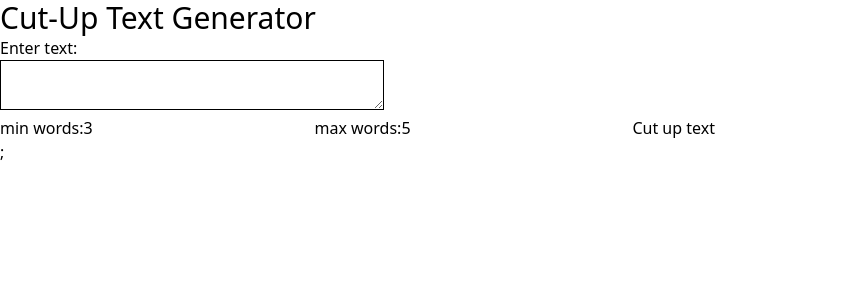
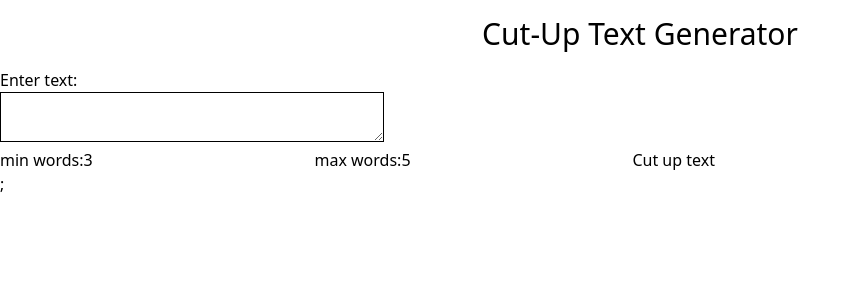
Before and after one commit to dku7/cut-up-tool, a React (Vite) app: page / in a window 1280 px wide. Shown: the top 300 px of the page, without its empty margins (0-861 px from the left). Built offline with nearby package versions, Linux system fonts and the light colour scheme.

Commit message:
centre text

```diff
--- a/src/components/Header.tsx
+++ b/src/components/Header.tsx
@@ -1,6 +1,6 @@
 export default function Header() {
   return (
-    <header>
+    <header className="text-center p-4">
       <h1 className="text-3xl">Cut-Up Text Generator</h1>
     </header>
   );
```
